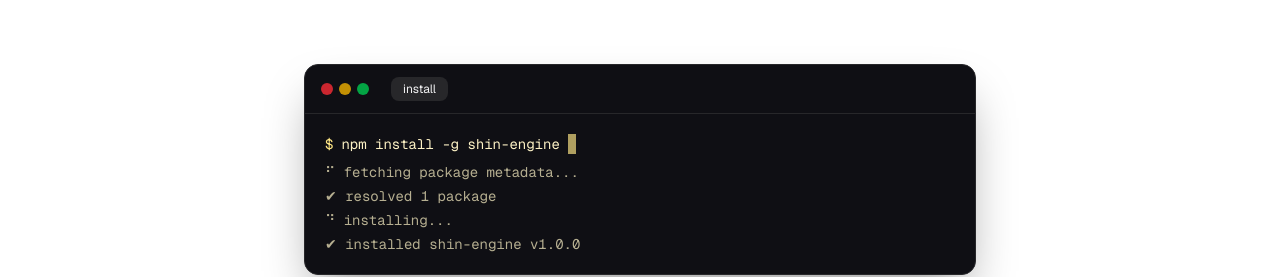
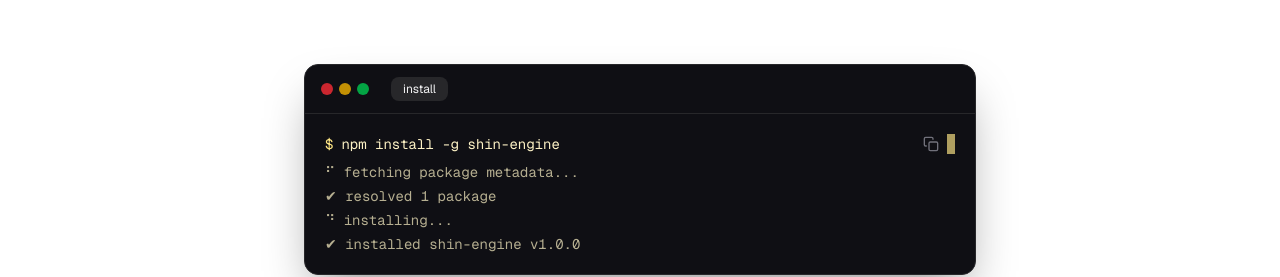
Before and after one commit to ragwhoo/SHIN-Web, a Next.js app: page / in a window 1280 px wide. Shown: the part 2320-2597 px from the top of the page. Built offline with nearby package versions, Linux system fonts and the light colour scheme.

Commit message:
feat: add copy button with clipboard icon, move Copied toast to top-right

```diff
--- a/src/app/page.tsx
+++ b/src/app/page.tsx
@@ -318,15 +318,20 @@ export default function Home() {
             <div className="p-5 font-mono text-sm space-y-2 relative">
               <div className="flex items-center gap-2">
                 <span className="text-amber-200">$</span>
+                <span className="text-amber-100">npm install -g shin-engine</span>
                 <button
                   onClick={() => {
                     navigator.clipboard.writeText("npm install -g shin-engine");
                     setCopied(true);
                     setTimeout(() => setCopied(false), 1500);
                   }}
-                  className="text-amber-100 hover:text-amber-200 transition-colors cursor-pointer text-left"
+                  className="ml-auto text-zinc-500 hover:text-amber-200 transition-colors"
+                  aria-label="Copy install command"
                 >
-                  npm install -g shin-engine
+                  <svg className="w-4 h-4" viewBox="0 0 24 24" fill="none" stroke="currentColor" strokeWidth="2" strokeLinecap="round" strokeLinejoin="round">
+                    <rect x="9" y="9" width="13" height="13" rx="2" ry="2" />
+                    <path d="M5 15H4a2 2 0 0 1-2-2V4a2 2 0 0 1 2-2h9a2 2 0 0 1 2 2v1" />
+                  </svg>
                 </button>
                 <span className="w-2 h-5 bg-amber-200/70 animate-pulse" />
               </div>
@@ -337,7 +342,7 @@ export default function Home() {
                 <div>✔ installed shin-engine v1.0.0</div>
               </div>
               {copied && (
-                <div className="absolute bottom-3 right-3 bg-amber-100 text-neutral-900 text-xs px-2.5 py-1 rounded font-sans">
+                <div className="absolute top-3 right-3 bg-amber-100 text-neutral-900 text-xs px-2.5 py-1 rounded font-sans">
                   Copied!
                 </div>
               )}
```
